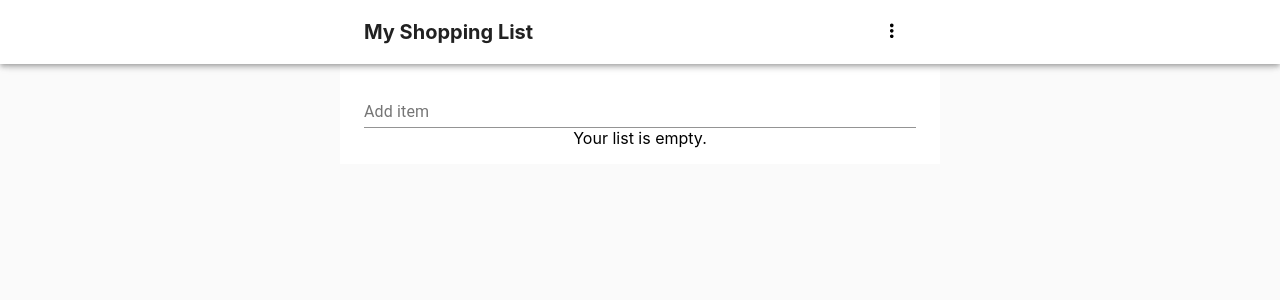
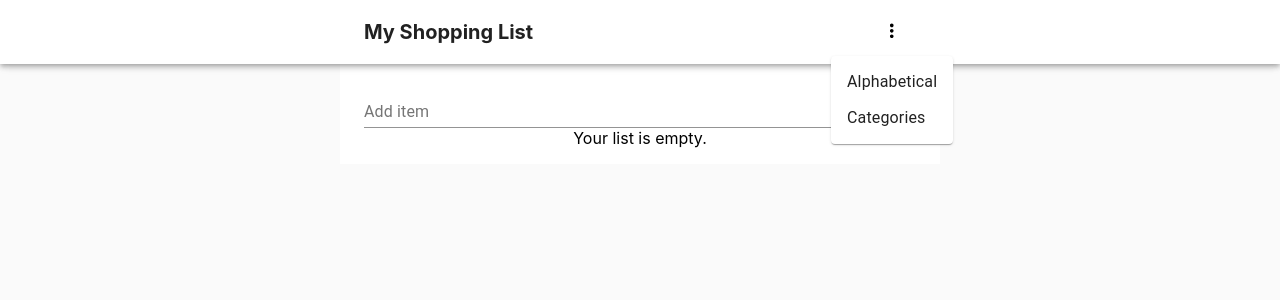
Before and after one commit to ihouwat/shopping-list-react-app-demo, a React (Create React App) app: page / in a window 1280 px wide. Both pictures are taken after a click on the button 892 px from the left and 32 px from the top of the page. Shown: the top 300 px of the page. Built offline with nearby package versions, Linux system fonts and the light colour scheme.

Commit message:
Added menu

```diff
--- a/src/components/FixedScroll.js
+++ b/src/components/FixedScroll.js
@@ -2,7 +2,7 @@ import React from 'react';
 
 const FixedScroll = (props) => {
   return (
-    <div style={{ left: '0', position: 'fixed', right: '0', top: '0', zIndex: '251' }}>
+    <div style={{ left: '0', position: 'fixed', right: '0', top: '0', zIndex: '100' }}>
       {props.children}
     </div>
   );
--- a/src/components/Header.js
+++ b/src/components/Header.js
@@ -1,5 +1,6 @@
 import React, { Fragment } from 'react';
-import { Paper, Container, SvgIcon, IconButton, Box } from '@material-ui/core';
+import { Paper, Container, Box } from '@material-ui/core';
+import PopoverMenu from './PopoverMenu';
 
 const Header = () => {
   return (
@@ -18,15 +19,7 @@ const Header = () => {
             <Box fontSize={20}>
               <h1>My Shopping List</h1>
             </Box>
-            <IconButton
-              disableFocusRipple
-              size='medium'
-              color='primary'
-            >
-              <SvgIcon  >
-                <svg xmlns="http://www.w3.org/2000/svg" viewBox="0 0 19 21" fill="black" width="19px" height="19px"><path d="M0 0h24v24H0z" fill="none"/><path d="M12 8c1.1 0 2-.9 2-2s-.9-2-2-2-2 .9-2 2 .9 2 2 2zm0 2c-1.1 0-2 .9-2 2s.9 2 2 2 2-.9 2-2-.9-2-2-2zm0 6c-1.1 0-2 .9-2 2s.9 2 2 2 2-.9 2-2-.9-2-2-2z"/></svg>
-              </SvgIcon>
-            </IconButton>
+            <PopoverMenu/>
           </Box>
         </Container>
       </Paper>
--- /dev/null
+++ b/src/components/PopoverMenu.js
@@ -0,0 +1,87 @@
+import React from 'react';
+import { makeStyles } from '@material-ui/core/styles';
+import { MenuItem, MenuList, Popper, Grow, ClickAwayListener, Paper,  IconButton, SvgIcon } from '@material-ui/core';
+
+const useStyles = makeStyles((theme) => ({
+  root: {
+    display: 'flex',
+  },
+  paper: {
+    marginRight: theme.spacing(2),
+  },
+}));
+
+const PopoverMenu = ()=> {
+  const classes = useStyles();
+  const [open, setOpen] = React.useState(false);
+  const anchorRef = React.useRef(null);
+
+  const handleToggle = () => {
+    setOpen((prevOpen) => !prevOpen);
+  };
+
+  const handleClose = (event) => {
+    if (anchorRef.current && anchorRef.current.contains(event.target)) {
+      return;
+    }
+
+    setOpen(false);
+  };
+
+  function handleListKeyDown(event) {
+    if (event.key === 'Tab') {
+      event.preventDefault();
+      setOpen(false);
+    }
+  }
+
+  // return focus to the button when we transitioned from !open -> open
+  const prevOpen = React.useRef(open);
+  React.useEffect(() => {
+    if (prevOpen.current === true && open === false) {
+      anchorRef.current.focus();
+    }
+
+    prevOpen.current = open;
+  }, [open]);
+
+  return (
+    <div className={classes.root}>
+      <div>
+        <IconButton
+          ref={anchorRef}
+          disableFocusRipple
+          size='medium'
+          color='primary'
+          aria-controls={open ? 'menu-list-grow' : undefined}
+          aria-haspopup="true"
+
+          onClick={handleToggle}
+        >
+          <SvgIcon  >
+            <svg xmlns="http://www.w3.org/2000/svg" viewBox="0 0 19 21" fill="black" width="19px" height="19px"><path d="M0 0h24v24H0z" fill="none"/><path d="M12 8c1.1 0 2-.9 2-2s-.9-2-2-2-2 .9-2 2 .9 2 2 2zm0 2c-1.1 0-2 .9-2 2s.9 2 2 2 2-.9 2-2-.9-2-2-2zm0 6c-1.1 0-2 .9-2 2s.9 2 2 2 2-.9 2-2-.9-2-2-2z"/></svg>
+          </SvgIcon>
+        </IconButton>
+        <Popper open={open} anchorEl={anchorRef.current} role={undefined} transition disablePortal>
+          {({ TransitionProps, placement }) => (
+            <Grow
+              {...TransitionProps}
+              style={{ transformOrigin: placement === 'bottom' ? 'center top' : 'center bottom' }}
+            >
+              <Paper>
+                <ClickAwayListener onClickAway={handleClose}>
+                  <MenuList autoFocusItem={open} id="menu-list-grow" onKeyDown={handleListKeyDown}>
+                    <MenuItem onClick={handleClose}>Alphabetical</MenuItem>
+                    <MenuItem onClick={handleClose}>Categories</MenuItem>
+                  </MenuList>
+                </ClickAwayListener>
+              </Paper>
+            </Grow>
+          )}
+        </Popper>
+      </div>
+    </div>
+  );
+}
+
+export default PopoverMenu;
```
